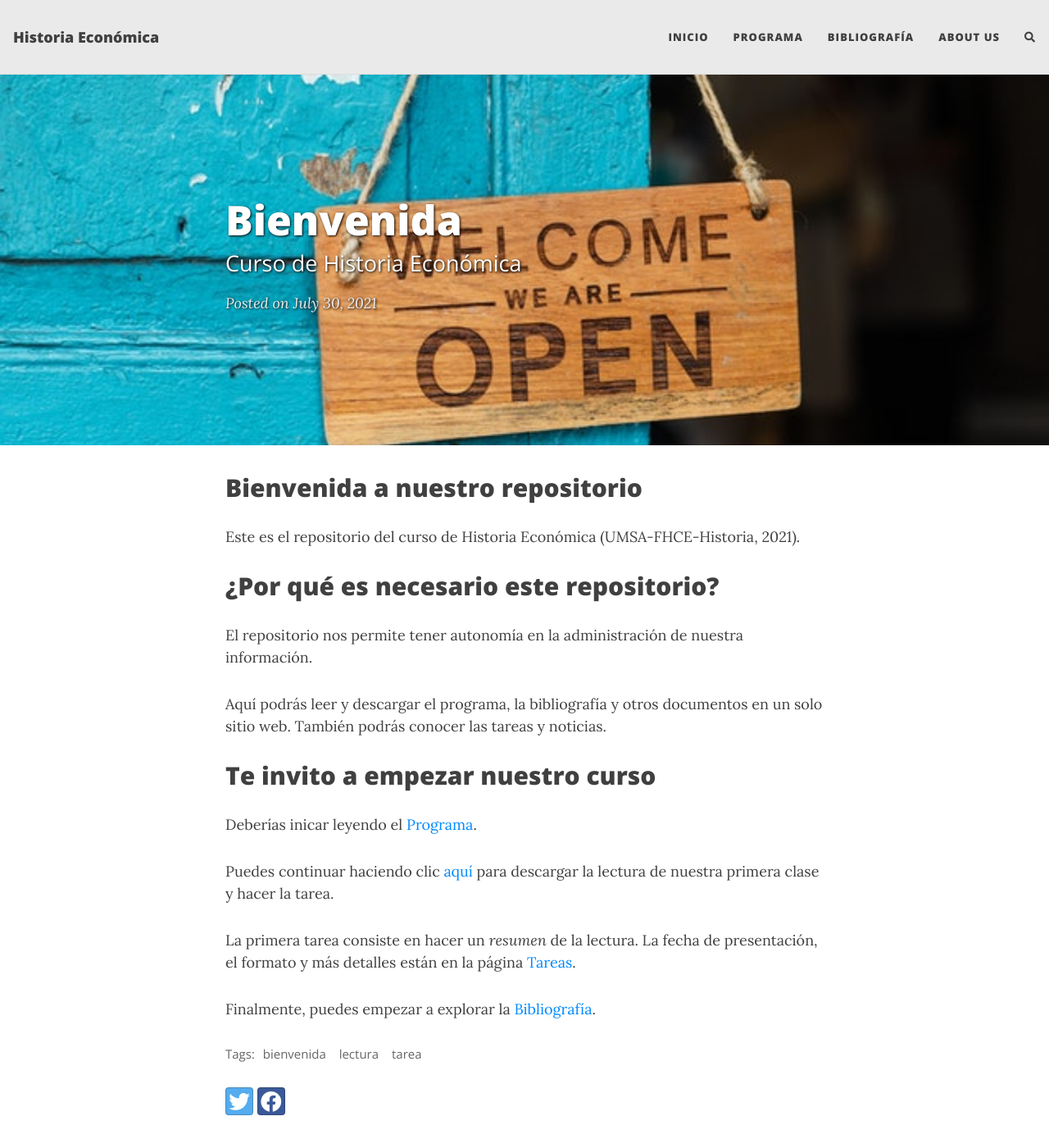
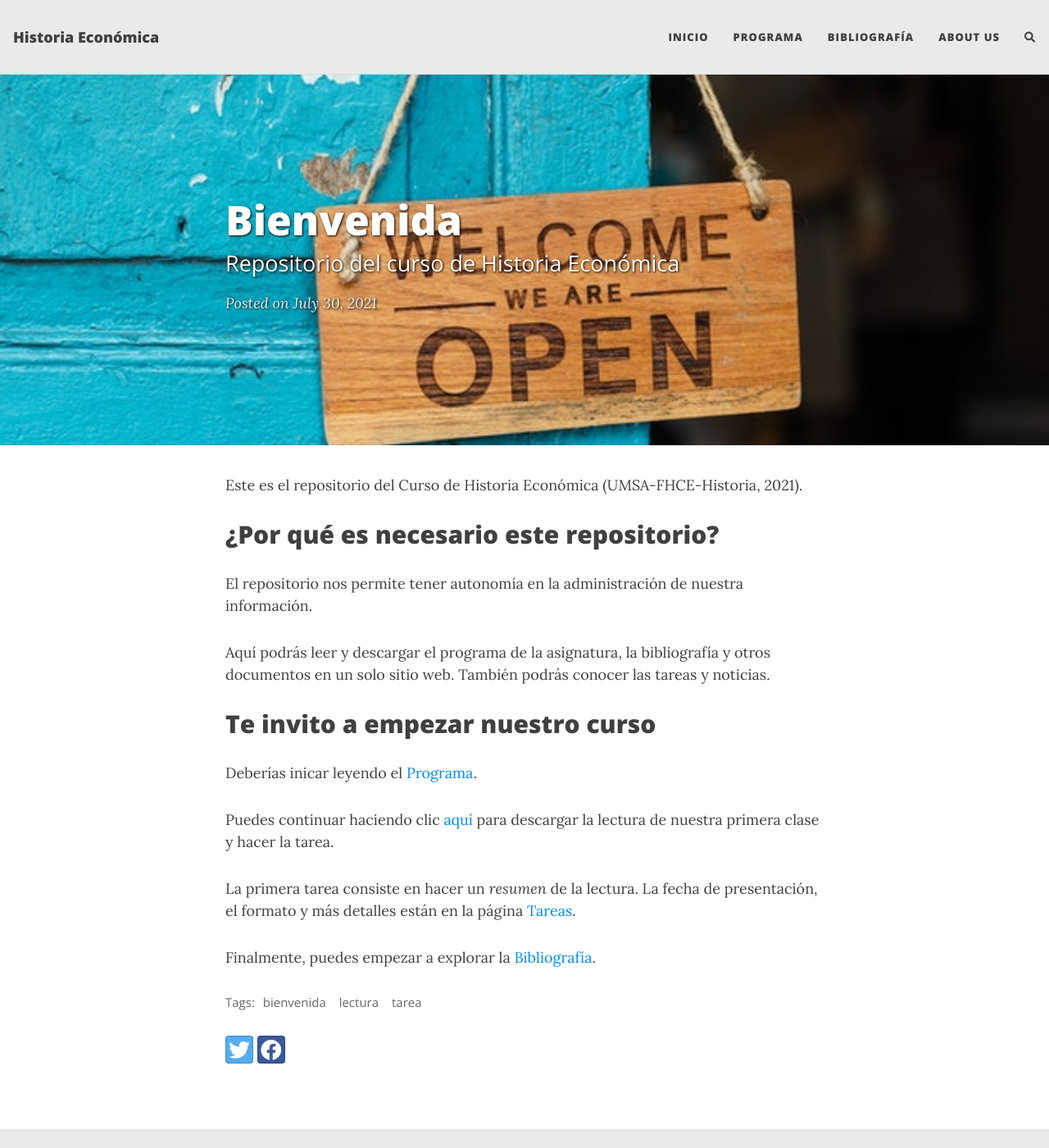
Before and after one commit to NigelCaspa/historiaeconomica, a Jekyll site: the page built from _posts/2021-07-30-bienvenida.md, in a window 1280 px wide and 1400 px high. Shown: the whole window at 82% size. Built offline with Jekyll 4.4.1, drawn with Linux system fonts in a browser that asks for light colours; nearby versions of some CDN libraries; comment, search, counter and statistics services are not loaded.

Commit message:
subtítulo bienvenida

```diff
--- a/_posts/2021-07-30-bienvenida.md
+++ b/_posts/2021-07-30-bienvenida.md
@@ -1,22 +1,21 @@
 ---
 layout: post
 title: Bienvenida
-subtitle: Curso de Historia Económica
+subtitle: Repositorio del curso de Historia Económica
 cover-img: /assets/img/welcome.jpg
 thumbnail-img: /assets/img/logo.jpg
 share-img: /assets/img/logo.jpg
 tags: [bienvenida, lectura, tarea]
 ---
 
-## Bienvenida a nuestro repositorio
 
-Este es el repositorio del curso de Historia Económica (UMSA-FHCE-Historia, 2021).
+Este es el repositorio del Curso de Historia Económica (UMSA-FHCE-Historia, 2021).
 
 ## ¿Por qué es necesario este repositorio?
 
 El repositorio nos permite tener autonomía en la administración de nuestra información.
 
-Aquí podrás leer y descargar el programa, la bibliografía y otros documentos en un solo sitio web. También podrás conocer las tareas y noticias.
+Aquí podrás leer y descargar el programa de la asignatura, la bibliografía y otros documentos en un solo sitio web. También podrás conocer las tareas y noticias.
 
 ## Te invito a empezar nuestro curso
 
```
Also changed, not shown: aboutus.md (+1 -1 lines).
